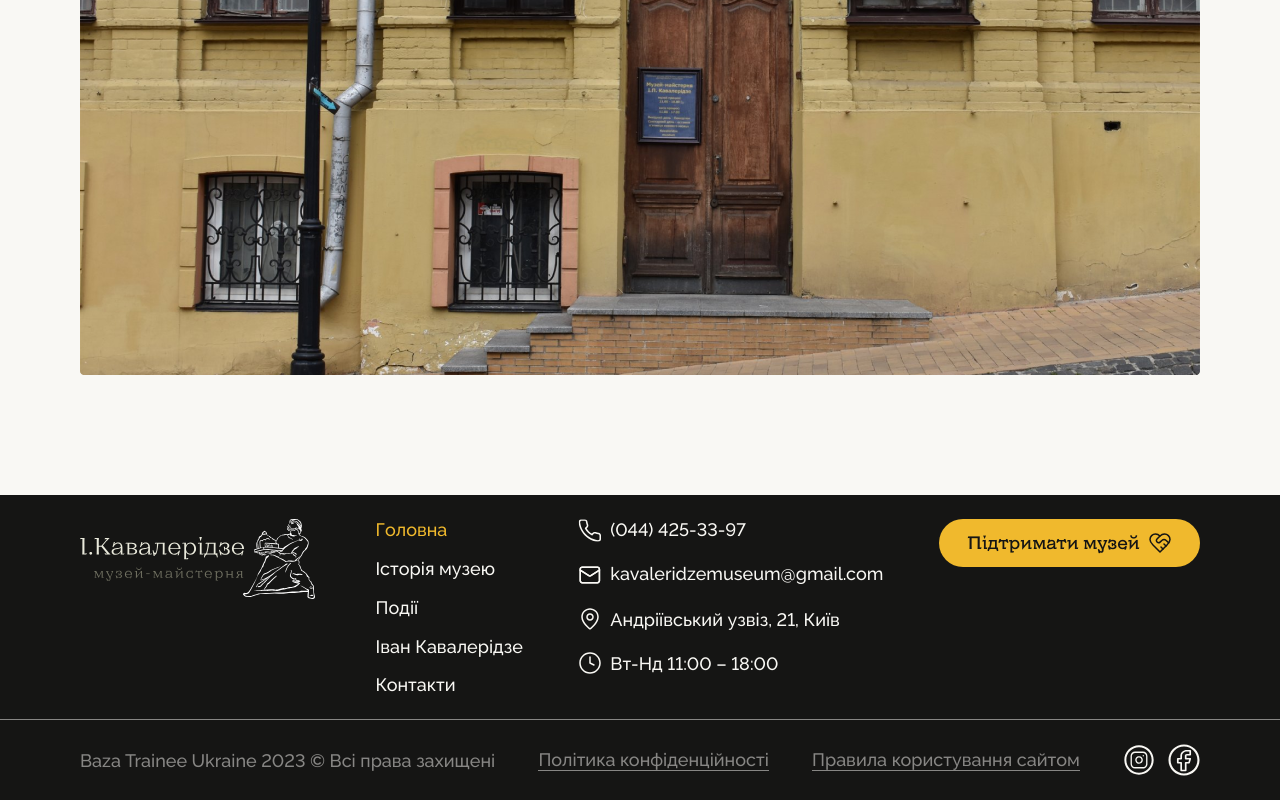
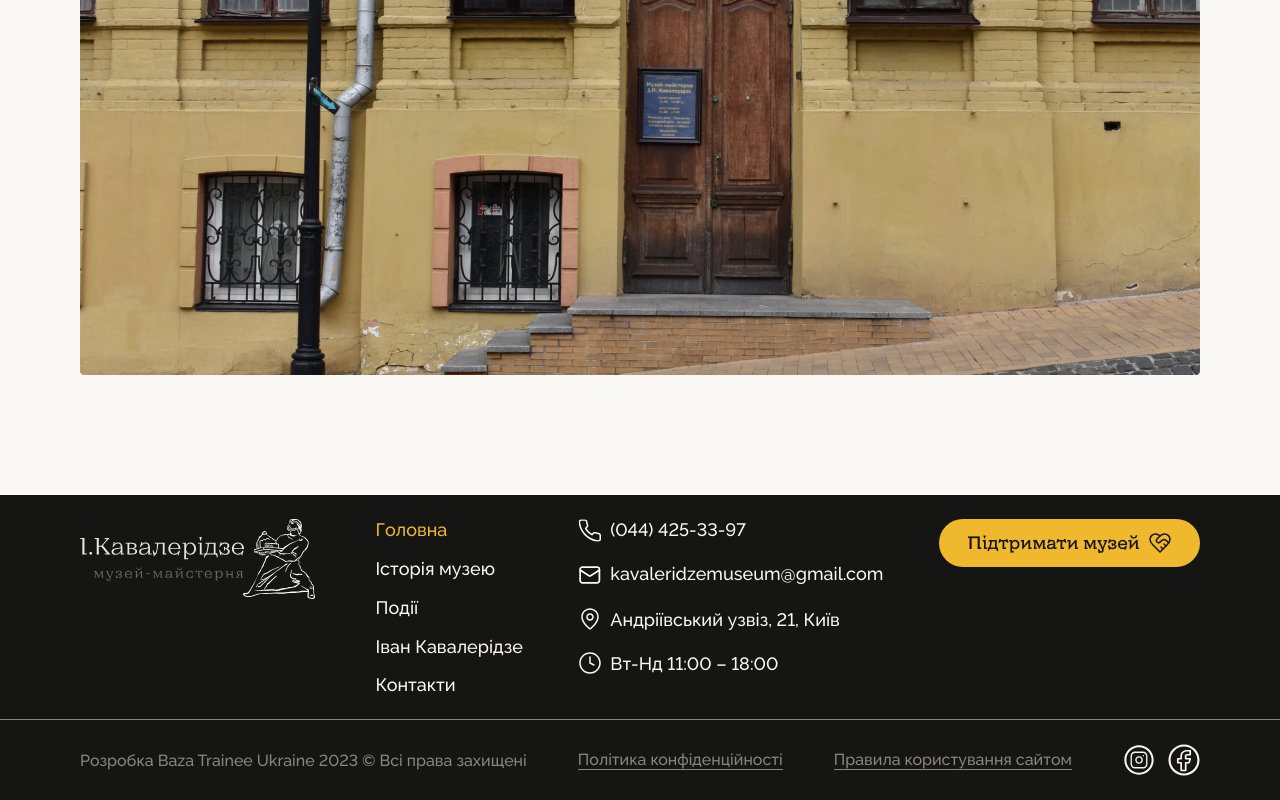
Before and after one commit to baza-trainee/kavaleridze, a React (Vite) app: page / in a window 1280 px wide. Shown: the part 4147-4947 px from the top of the page. Built offline with nearby package versions, Linux system fonts and the light colour scheme; no server answers.

Commit message:
change variant on navigationRaleFooter

```diff
--- a/src/components/Footer/FooterBottom.tsx
+++ b/src/components/Footer/FooterBottom.tsx
@@ -26,12 +26,12 @@ const FooterBottom = () => {
         p: '24px 0px',
         gap: { xs: '32px', lg: '0' },
       }}>
-      <Typography variant="navigationRale">Baza Trainee Ukraine 2023 &copy; Всі права захищені</Typography>
+      <Typography variant="navigationRaleFooter">Розробка Baza Trainee Ukraine 2023 &copy; Всі права захищені</Typography>
       <TextLink target="_blank" href="https://drive.google.com/file/d/1rQx-JY7Wl21UaxMojnHDzwfHUn7Je2Ip/view?usp=drive_link">
-        <Typography variant="navigationRale">Політика конфіденційності</Typography>
+        <Typography variant="navigationRaleFooter">Політика конфіденційності</Typography>
       </TextLink>
       <TextLink target="_blank" href="https://drive.google.com/file/d/1LwTnn-6qpGVNR2h0DJ_e3VZTFD_CRqDd/view?usp=drive_link">
-        <Typography variant="navigationRale">Правила користування сайтом</Typography>
+        <Typography variant="navigationRaleFooter">Правила користування сайтом</Typography>
       </TextLink>
       <Stack gap="13px" direction="row">
         <IconButton
```
